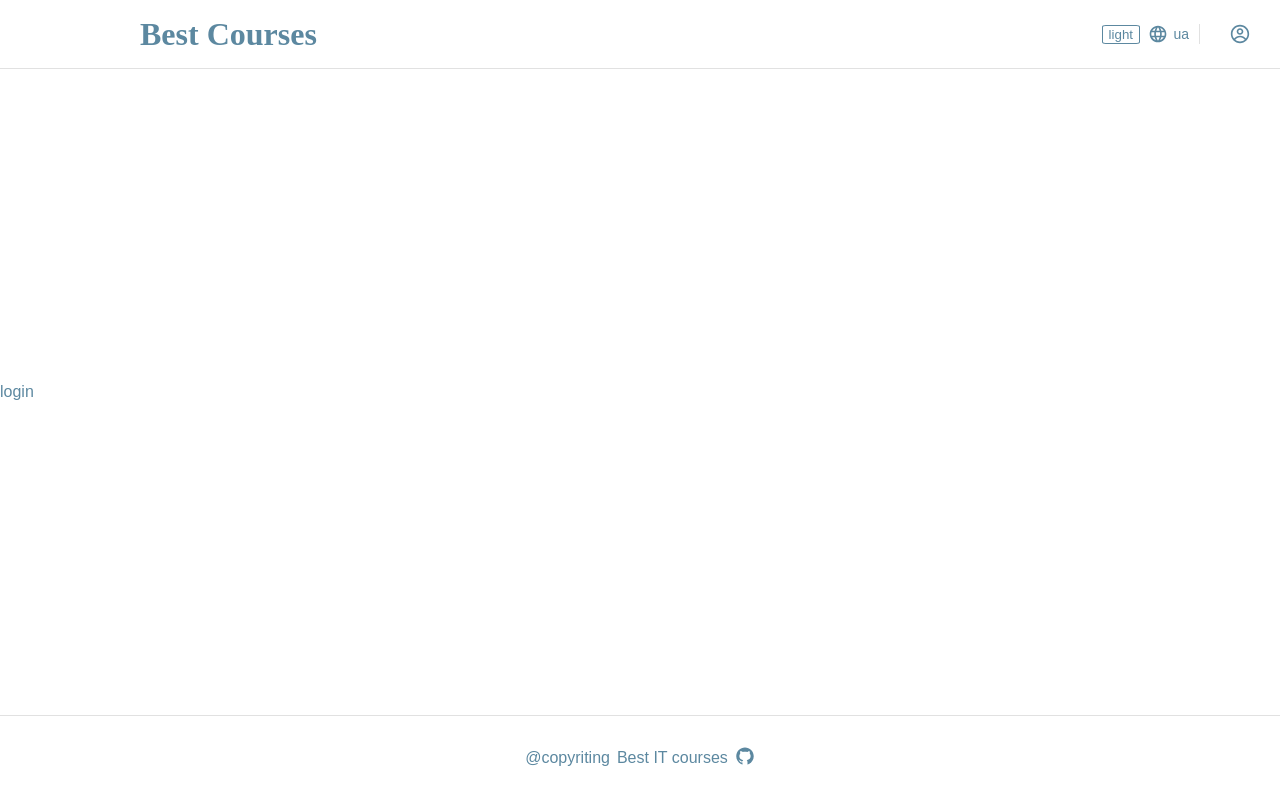
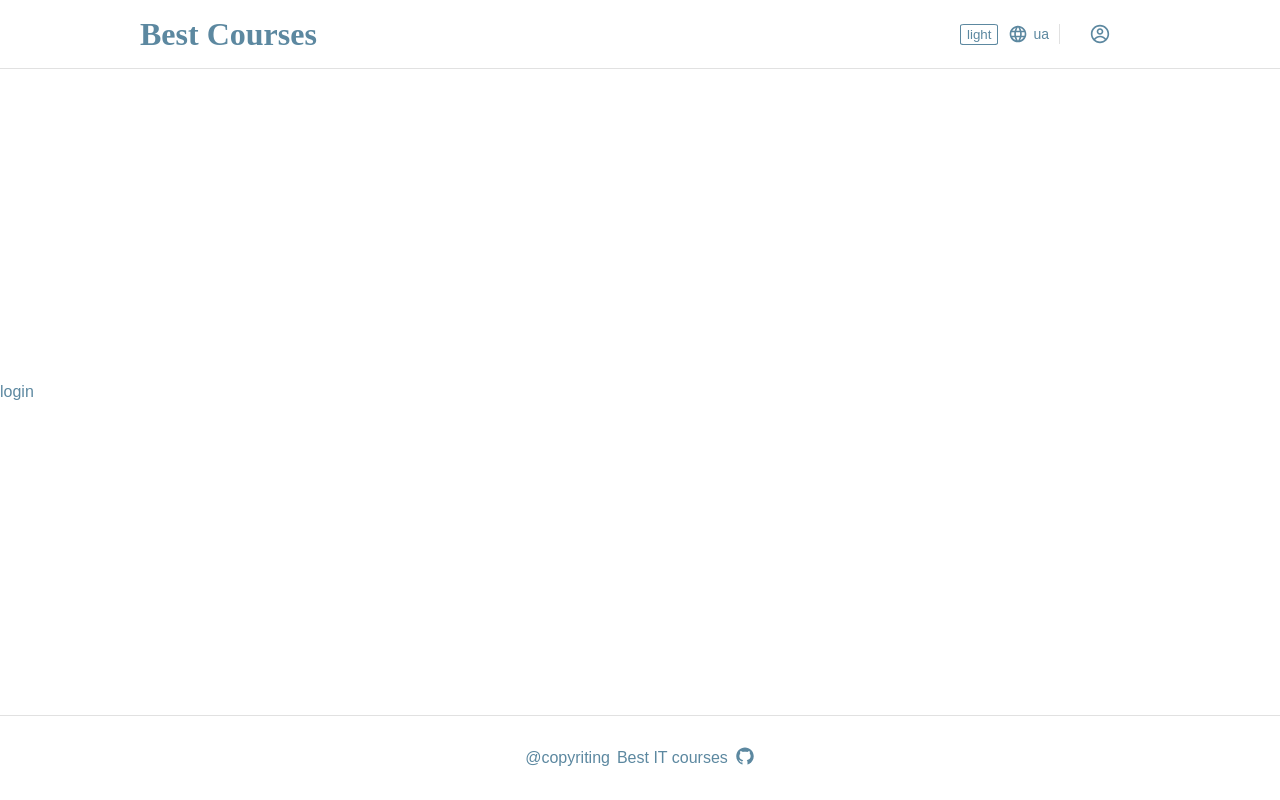
Before and after one commit to Genesis-Front-End-School/clean-code-principes-xtadeushx, a React (Vite) app: page /login in a window 1280 px wide. Built offline with nearby package versions, Linux system fonts and the light colour scheme.

Commit message:
fix: change colors for buttons

```diff
--- a/src/components/common/button/button.module.scss
+++ b/src/components/common/button/button.module.scss
@@ -3,11 +3,11 @@
   width: 100%;
   min-height: 45px;
   padding: 10px 15px;
-  color: var(--font-color);
+  color: var(--color-white);
   font-size: var(--font-size-200);
   text-align: center;
   text-decoration: none;
-  background-color: var(--background-color);
+  background-color: var(--color-blue-200);
   border: none;
   border-radius: 1px;
   cursor: pointer;
--- a/src/components/common/header/header.module.scss
+++ b/src/components/common/header/header.module.scss
@@ -40,5 +40,8 @@
   cursor: pointer;
 }
 
-// background-color: var(--background-color);
-// color: var(--font-color);;
+.menu-wrapper {
+  display: flex;
+  justify-content: space-between;
+  gap: 10px;
+}
--- a/src/components/common/header/header.tsx
+++ b/src/components/common/header/header.tsx
@@ -21,10 +21,12 @@ const Header: React.FC<IHeaderProps> = ({ user, logOut }) => {
           {/* <img src={computer} alt="computer" width={40} height={40} /> */}
           Best Courses
         </NavLink>
-        <button onClick={toggleTheme} className={styles.button}>
-          {theme}
-        </button>
-        <Menu user={user} logOut={logOut} />
+        <div className={styles["menu-wrapper"]}>
+          <button onClick={toggleTheme} className={styles.button}>
+            {theme}
+          </button>
+          <Menu user={user} logOut={logOut} />
+        </div>
       </div>
     </header>
   );
--- a/src/components/common/menu/menu.module.scss
+++ b/src/components/common/menu/menu.module.scss
@@ -1,9 +1,3 @@
-.header__nav {
-    position: absolute;
-    right: 0;
-    height: 100%;
-}
-
 .nav-header__list {
     display: flex;
     align-items: center;
--- a/src/components/common/video/video.module.scss
+++ b/src/components/common/video/video.module.scss
@@ -25,3 +25,8 @@ video {
   height: 100%;
   width: 100%;
 }
+
+video {
+  width: 0px;
+  height: 0px;
+}
--- a/src/components/common/video/video.tsx
+++ b/src/components/common/video/video.tsx
@@ -46,6 +46,7 @@ const CustomVideoPlayer: React.FC<IPlayerProps> = ({
       autoPlay={autoPlay}
       controls={controls}
       poster={poster}
+
       pip={true}
     />
   );
--- a/src/components/courses/components/courses-card/courses-card.module.scss
+++ b/src/components/courses/components/courses-card/courses-card.module.scss
@@ -87,6 +87,8 @@
 .curse-info__video-wrapper {
   width: 100%;
   min-height: 175px;
+  object-fit: contain;
+  max-width: 100%;
 }
 
 .red {
--- a/src/hooks/useTheme/useTheme.tsx
+++ b/src/hooks/useTheme/useTheme.tsx
@@ -6,7 +6,10 @@ const useTheme = () => {
   React.useEffect(() => {
     switch (theme) {
       case 'light': {
-        document.documentElement.style.setProperty('--background-color', '#');
+        document.documentElement.style.setProperty(
+          '--background-color',
+          '#ffffff'
+        );
         document.documentElement.style.setProperty(
           '--font-color',
           `var(--color-blue-400)`
--- a/src/styles/common.scss
+++ b/src/styles/common.scss
@@ -77,11 +77,11 @@ select {
   width: 100%;
   min-height: 45px;
   padding: 10px 15px;
-  color: var(--color-white);
+  color: var(--background-color);
   font-size: var(--font-size-200);
   text-align: center;
   text-decoration: none;
-  background-color: var(--color-blue-200);
+  background-color: var(--font-color);
   border: none;
   border-radius: 1px;
   cursor: pointer;
```
